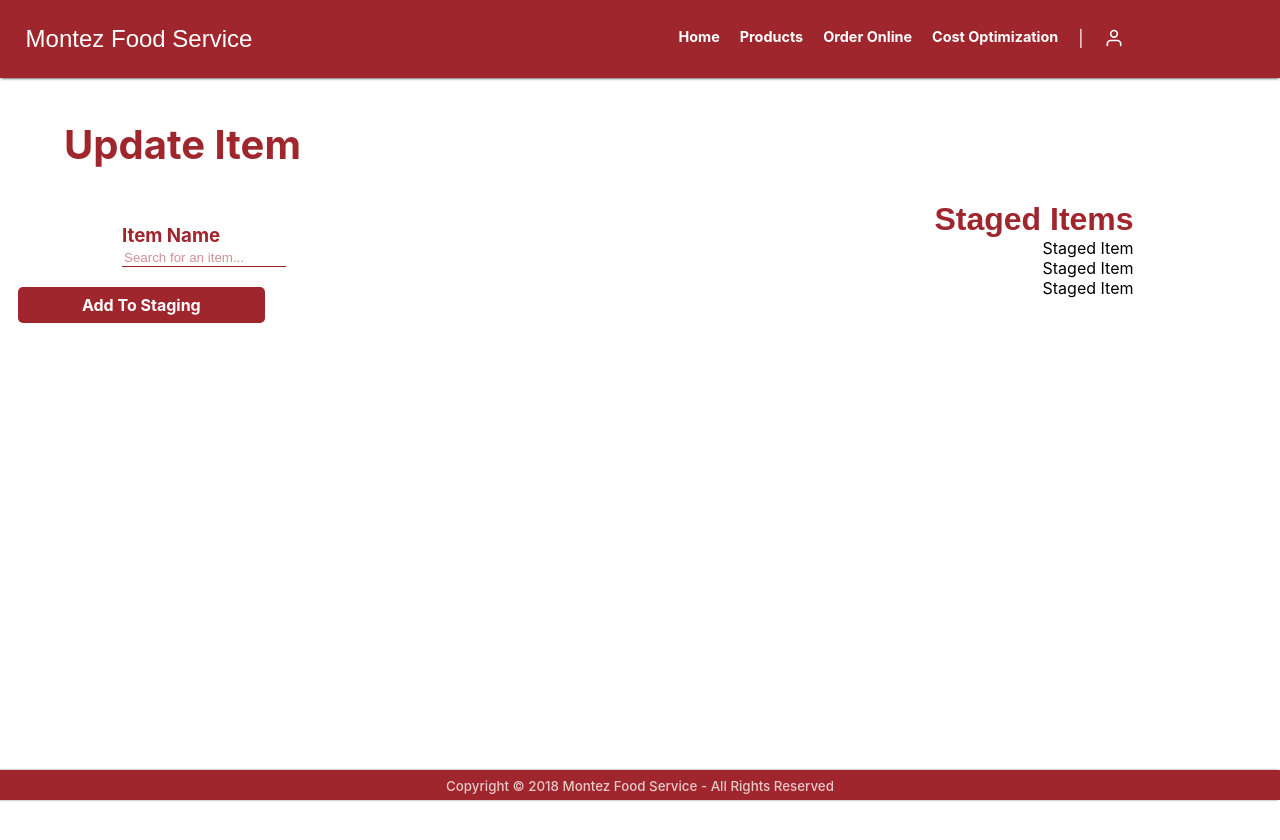
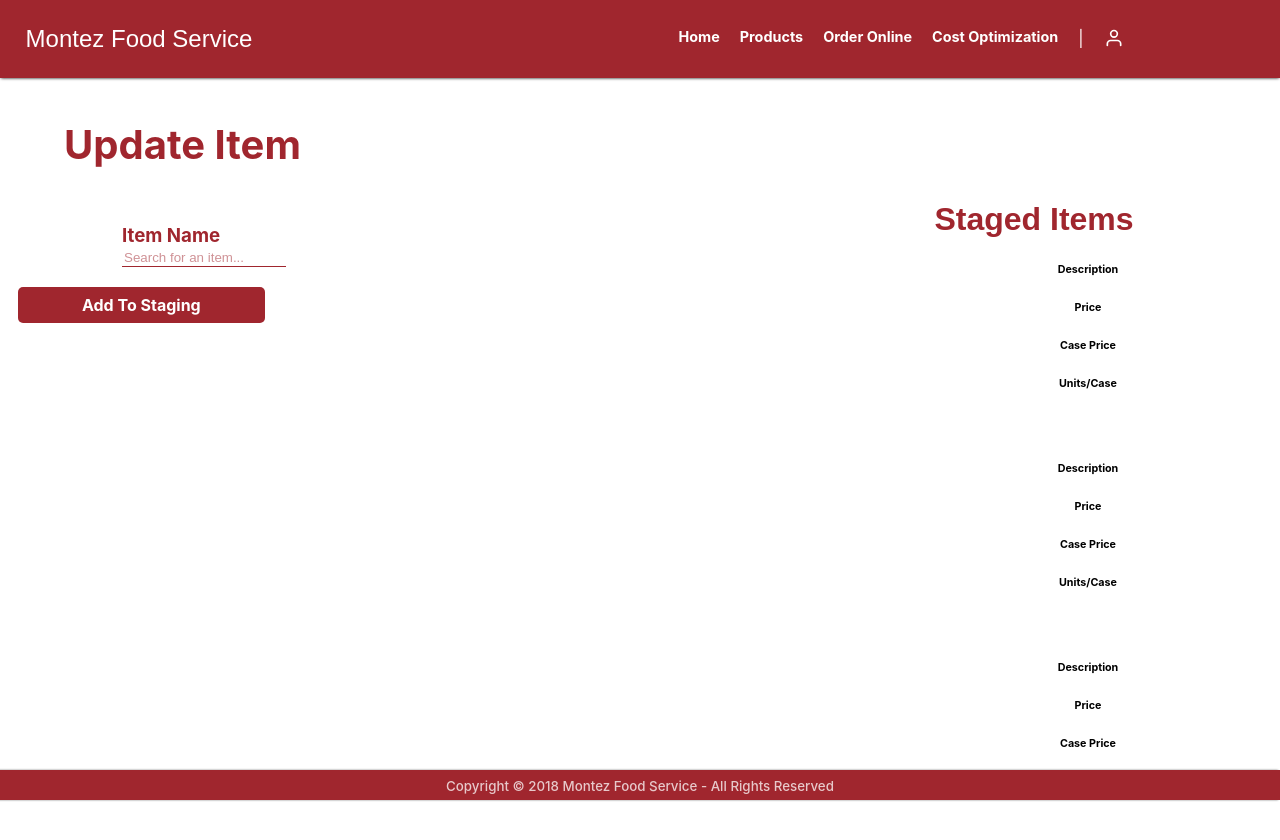
Before and after one commit to jgarcia4444/montez-food-service-web, a React (Create React App) app: page /users/admin/update-item in a window 1280 px wide. Shown: the top 840 px of the page. Before the commit the page ends 800 px from the top, so only its background shows below. Built offline with nearby package versions, Linux system fonts and the light colour scheme.

Commit message:
Created a removeStagedItem action that interacts with the redux store. The trigger has not yet been configured to fire this action but the tunnel to the reducer has been established.

```diff
--- a/src/components/UpdateItems/Forms/UpdateItemForm/index.js
+++ b/src/components/UpdateItems/Forms/UpdateItemForm/index.js
@@ -128,9 +128,9 @@ const UpdateItemForm = ({addToStaging, clearSelectedSuggestion, fetchSuggestions
 
     const configureUpdateItemInfo = () => {
         let updateItemInfo = {
-            new_price: newUnitPrice !== price ? newUnitPrice : price,
-            new_case_cost: newCasePrice !== caseCost ? newCasePrice : caseCost,
-            new_units_per_case: newUnitsPerCase !== unitsPerCase ? newUnitsPerCase : unitsPerCase,
+            price: newUnitPrice !== price ? newUnitPrice : price,
+            case_cost: newCasePrice !== caseCost ? newCasePrice : caseCost,
+            units_per_case: newUnitsPerCase !== unitsPerCase ? newUnitsPerCase : unitsPerCase,
             description: description,
         }
         return updateItemInfo;
--- a/src/components/UpdateItems/StagedItems/StagedItem/index.js
+++ b/src/components/UpdateItems/StagedItems/StagedItem/index.js
@@ -1,11 +1,77 @@
 import React from 'react';
+import { connect } from 'react-redux';
 
-const StagedItem = ({itemInfo}) => {
+import {FiTrash2} from 'react-icons/fi';
+
+import removeStagedItem from '../../../../redux/actions/editItemActions/removeStagedItem';
+
+const StagedItem = ({itemInfo, removeStagedItem}) => {
+
+    let {description,price,case_cost, units_per_case, id} = itemInfo;
+
+
+    const handleDeleteStagedItemClick = () => {
+
+    }
 
     return (
         <div className="staged-item-cell">
-            Staged Item
+            <div className="staged-item-info-container">
+                <div className="staged-item-info-row">
+                    <div className="staged-item-info-block">
+                        <div className="label-row">
+                            <h6 className="staged-item-label">Description</h6>
+                        </div>
+                        <div className="value-row">
+                            <p className="staged-item-value">{description}</p>
+                        </div>
+                    </div>
+                </div>
+                <div className="staged-item-info-row">
+                    <div className="staged-item-info-block">
+                        <div className="label-row">
+                            <h6 className="staged-item-label">Price</h6>
+                        </div>
+                        <div className="value-row">
+                            <p className="staged-item-value">{price}</p>
+                        </div>
+                    </div>
+                    <div className="staged-item-info-block">
+                        <div className="label-row">
+                            <h6 className="staged-item-label">Case Price</h6>
+                        </div>
+                        <div className="value-row">
+                            <p className="staged-item-value">{case_cost}</p>
+                        </div>
+                    </div>
+                    <div className="staged-item-info-block">
+                        <div className="label-row">
+                            <h6 className="staged-item-label">Units/Case</h6>
+                        </div>
+                        <div className="value-row">
+                            <p className="staged-item-value">{units_per_case}</p>
+                        </div>
+                    </div>
+                    <div className="staged-item-info-block">
+                        <div className="staged-item-action-block">
+                            <div onClick={handleDeleteStagedItemClick} className="staged-item-action-button">
+                                <FiTrash2 color={'#fff'} size={18} />
+                            </div>
+                        </div>
+                    </div>
+                </div>
+            </div>
         </div>
     )
 }
-export default StagedItem;
+
+const mapDispatchToProps = dispatch => {
+    return {
+        removeStagedItem: id => dispatch(removeStagedItem(id)),
+    }
+}
+
+export default connect(
+    null,
+    mapDispatchToProps
+)(StagedItem);
--- /dev/null
+++ b/src/redux/actions/editItemActions/removeStagedItem.js
@@ -0,0 +1,9 @@
+
+const removeStagedItem = (id) => {
+    return {
+        type: "REMOVE_STAGED_ITEM",
+        id
+    }
+}
+
+export default removeStagedItem;
--- a/src/redux/reducers/editItemReducer/index.js
+++ b/src/redux/reducers/editItemReducer/index.js
@@ -4,8 +4,13 @@ const initialState = {
 
 const editItemReducer = (state=initialState, action) => {
     switch(action.type) {
+        case "REMOVE_STAGED_ITEM":
+            return {
+                ...state,
+                stagedItems: state.stagedItems.filter(item => item.id !== action.id),
+            }
         case "ADD_ITEM_TO_STAGING":
-            action.itemToAdd["index"] = state.stagedItems.length;
+            action.itemToAdd["id"] = state.stagedItems.length;
             return {
                 ...state,
                 stagedItems: state.stagedItems.concat(action.itemToAdd),
```
